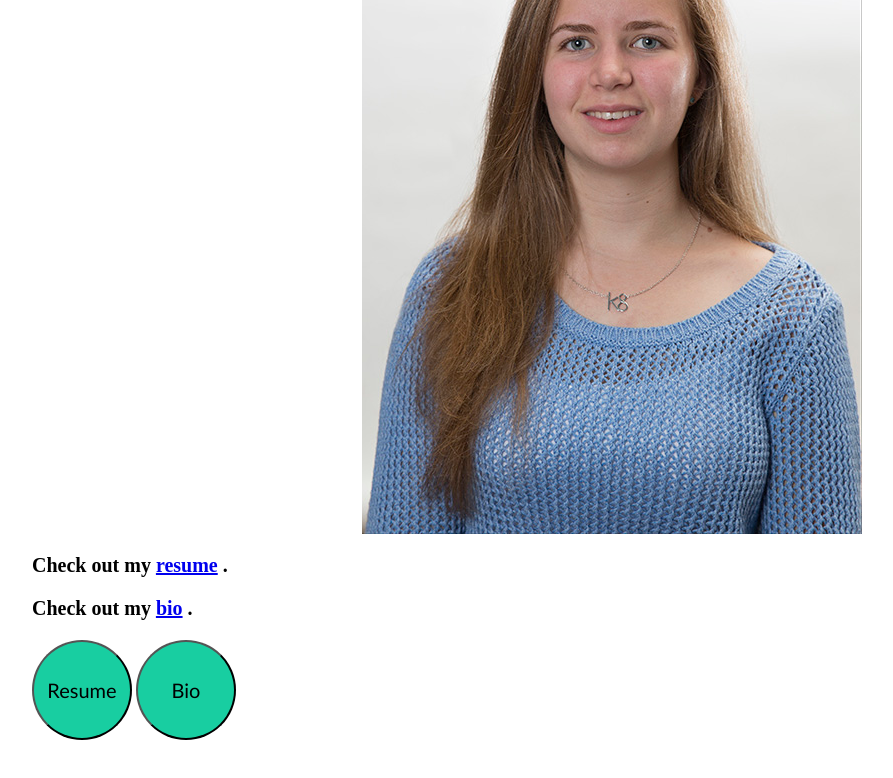
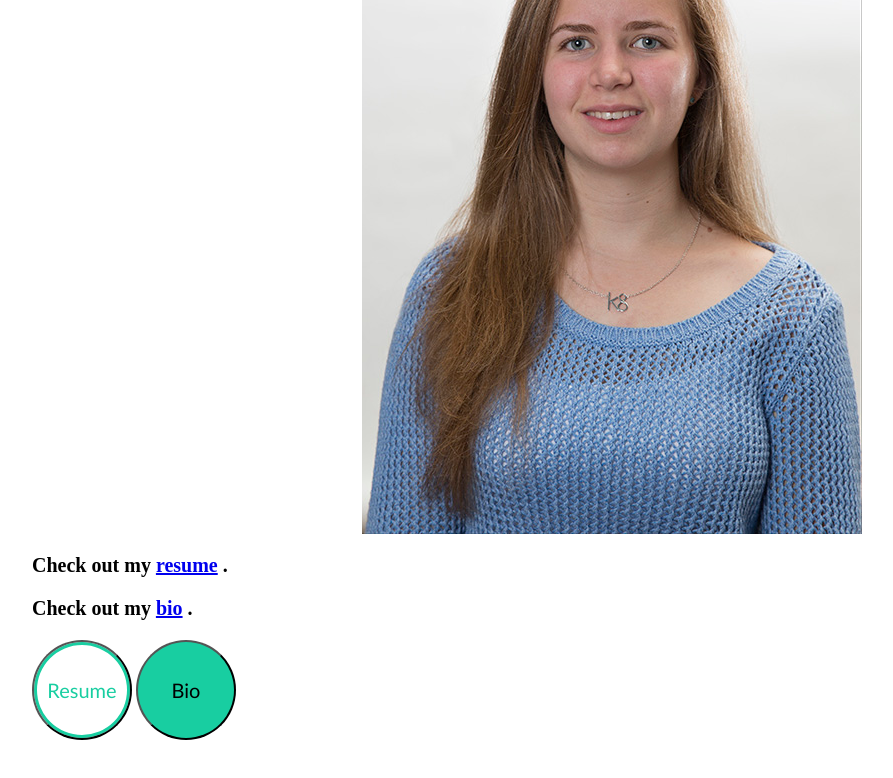
Before and after one commit to k8amanda/k8amanda.github.io, a plain HTML site: page index.html in a window 1280 px wide. In both pictures the pointer is over the button "Resume". Shown: the part 300-1078 px from the top of the page, without its empty margins (28-921 px from the left). Drawn offline with Linux system fonts and the light colour scheme.

Commit message:
Update main.css

```diff
--- a/css/main.css
+++ b/css/main.css
@@ -43,3 +43,9 @@ img {
   font-size: 20px;
   background-color: #18CEA1;
 }
+
+button:hover {
+  background: rgba(0,0,0,0);
+  color: #18CEA1;
+  box-shadow: inset 0 0 0 3px #18CEA1;
+}
```
